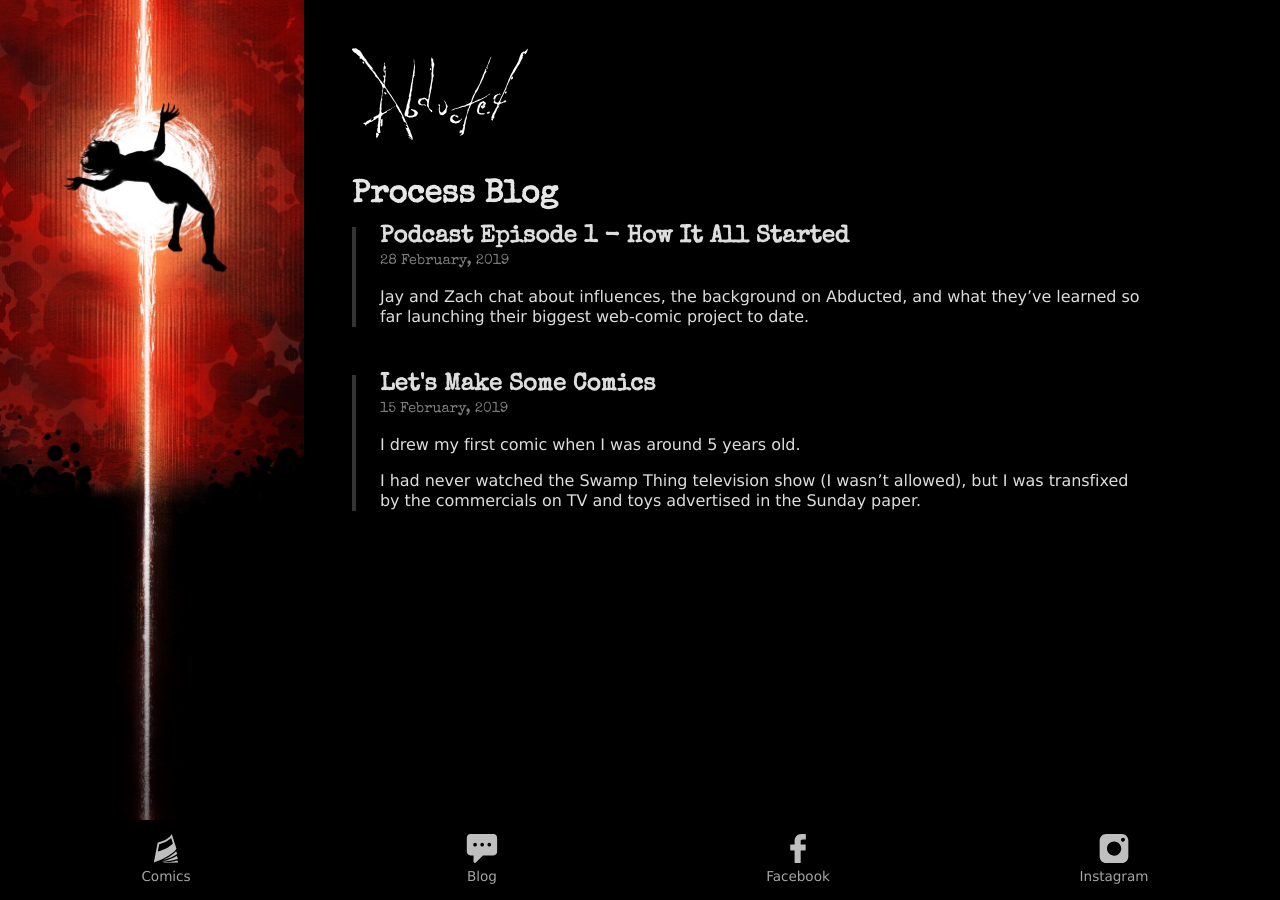
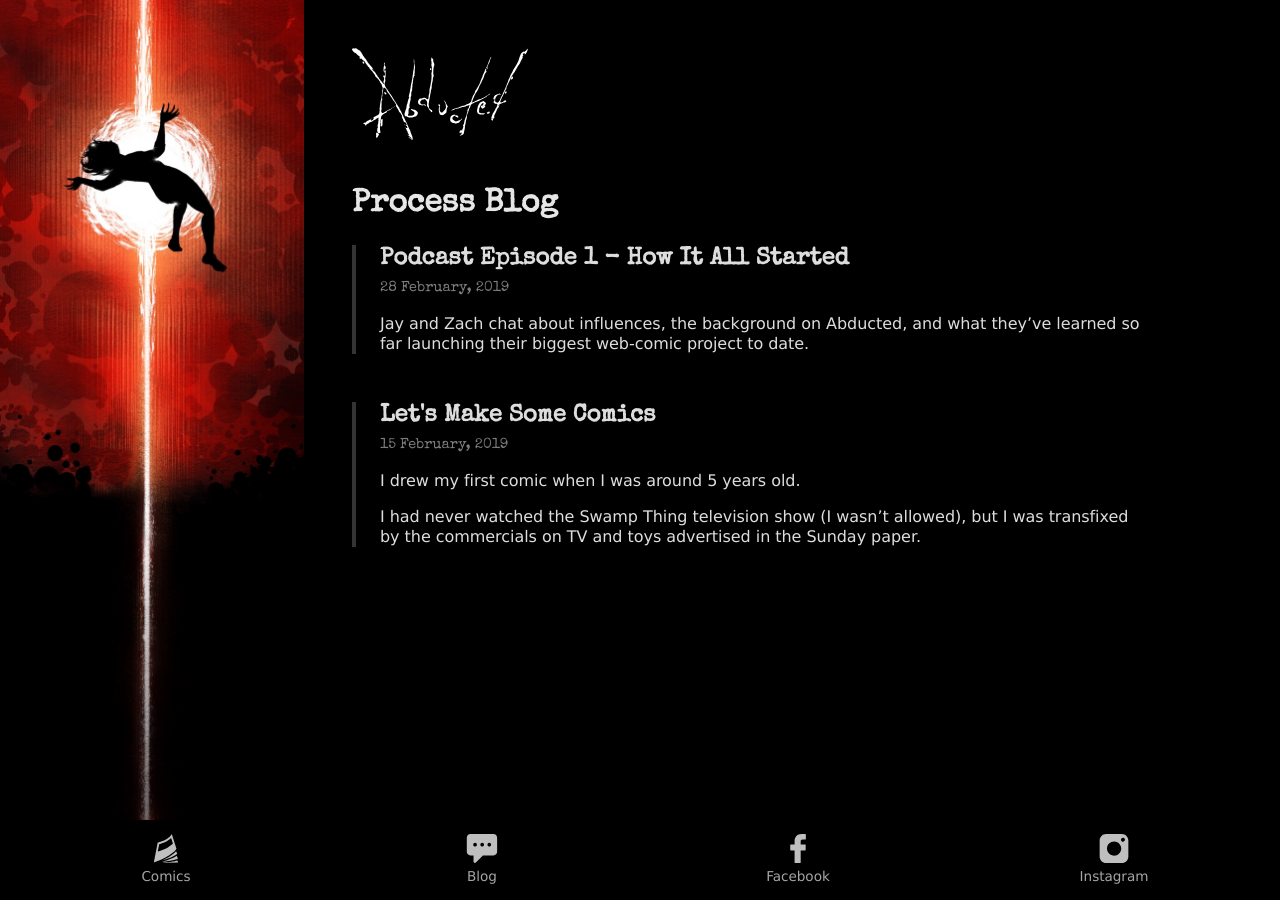
Before and after one commit to zherring/abducted-thecomic, a Jekyll site: the page built from blog.md, in a window 1280 px wide. Built offline with Jekyll 4.4.1, drawn with Linux system fonts in a browser that asks for light colours.

Commit message:
fixed headlines

```diff
--- a/_sass/_base.scss
+++ b/_sass/_base.scss
@@ -36,6 +36,9 @@ a:hover { color: #FFF }
     font-family: 'Special Elite', san-serif;
   }
 
+h1, h2, h3 {
+  line-height: 1.2em;
+}
 .ch { width: 100% }
 .ch > div { width: 50%; }
 .fl { display: flex; justify-content: center;}
```
Also changed, not shown: 2 other files.
